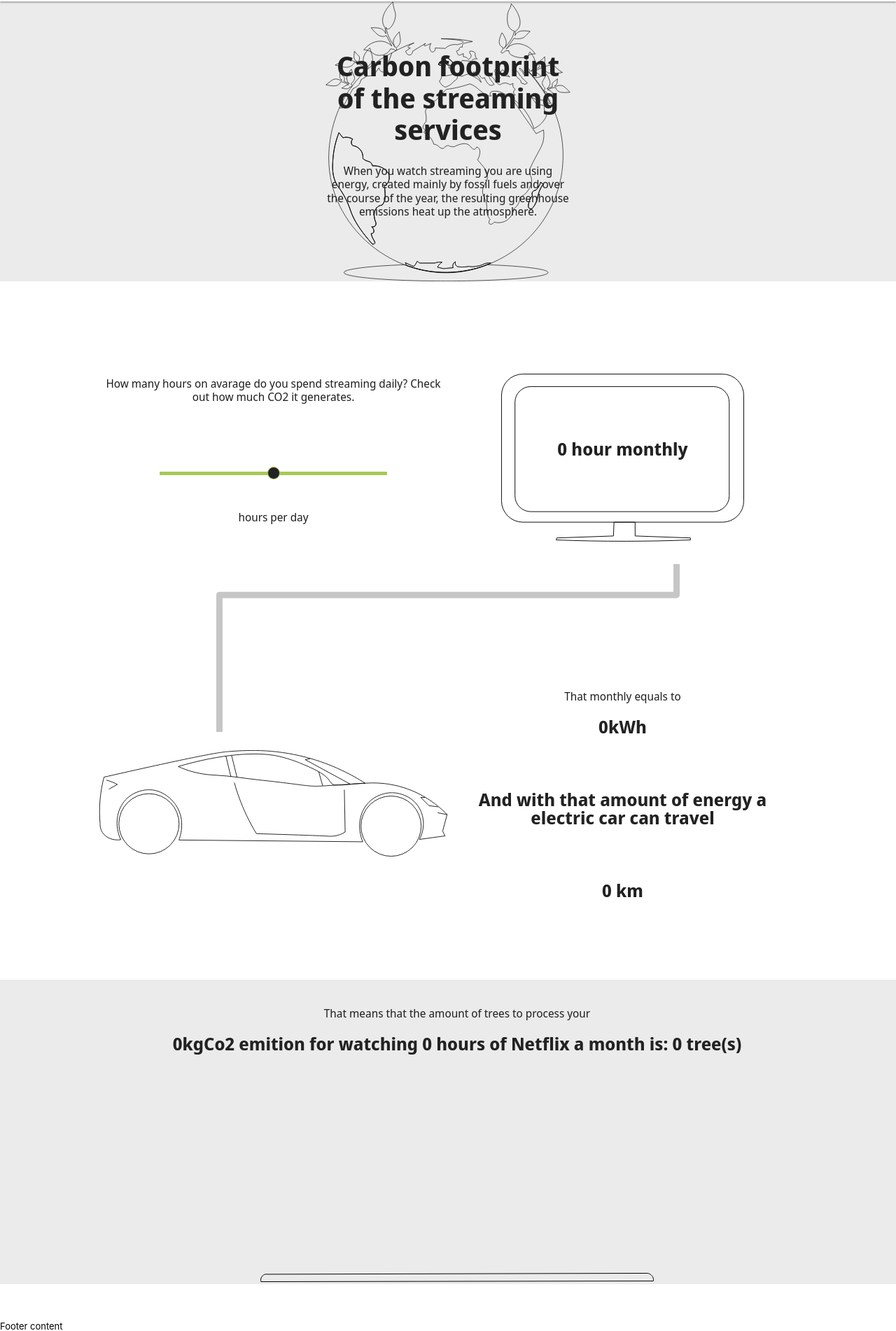
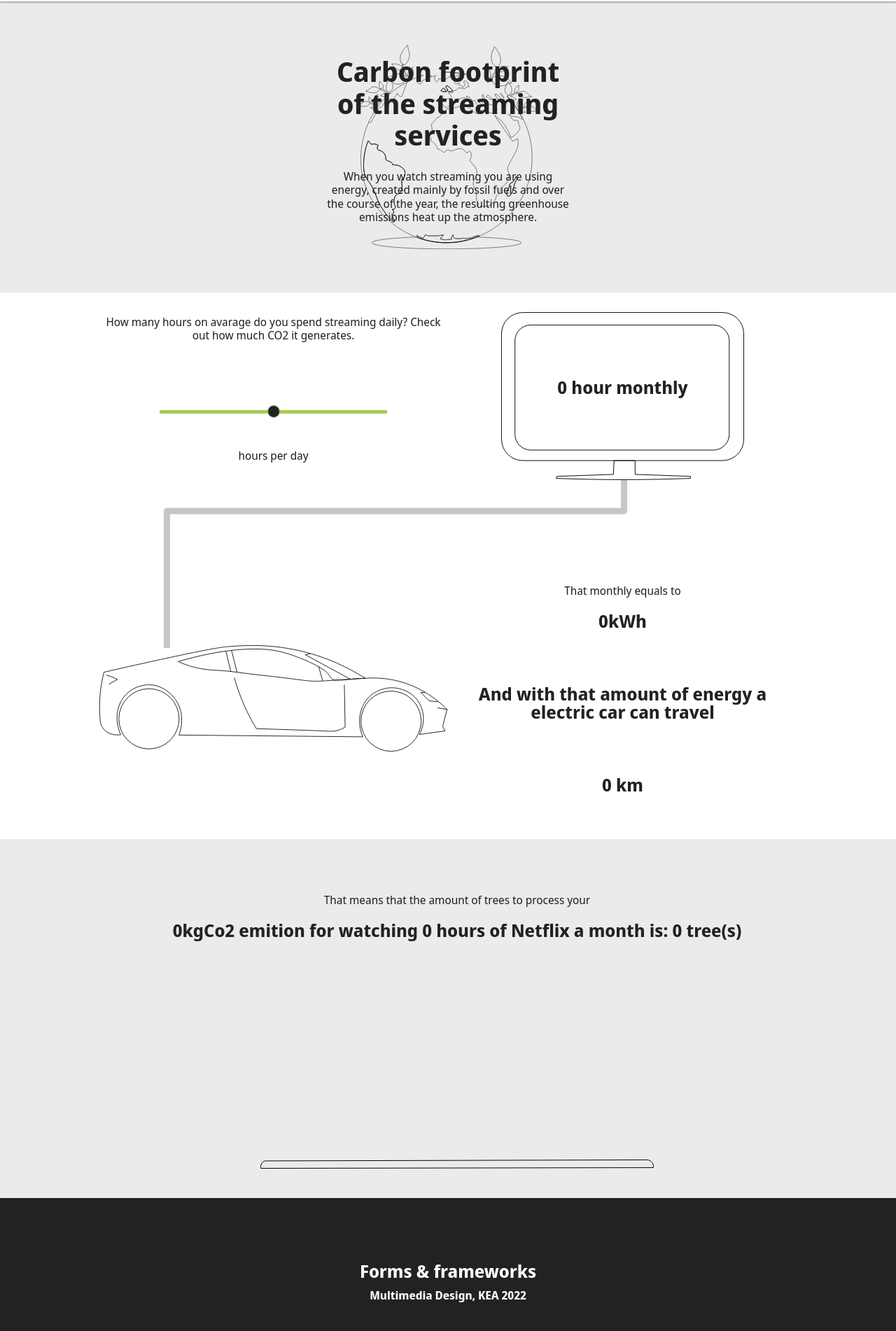
Before and after one commit to nikidkny/sustainableweb, a Next.js app: page / in a window 1280 px wide. Shown: the part 50-1952 px from the top of the page at 70% size. Built offline with nearby package versions, Linux system fonts and the light colour scheme.

Commit message:
CSS Style adjustments

```diff
--- a/components/Layout.js
+++ b/components/Layout.js
@@ -16,7 +16,26 @@ export default function Layout({ children }) {
         </nav>
       </header>
       <main>{children}</main>
-      <footer>Footer content</footer>
+      <footer>
+        <div id="footer" className="">
+          <div className="kea">
+            <h2>Forms & frameworks</h2>
+            <h3>Multimedia Design, KEA 2022</h3>
+            <ul>
+              <li>{/* <h3>Students:</h3> */}</li>
+              <li>
+                <p>Karina Elizabeth Valens Chala</p>
+              </li>
+              <li>
+                <p>Nikolett Dékány</p>
+              </li>
+              <li>
+                <p>José Francisco Sesé</p>
+              </li>
+            </ul>
+          </div>
+        </div>
+      </footer>
     </>
   );
 }
--- a/styles/style.css
+++ b/styles/style.css
@@ -68,6 +68,7 @@
 }
 
 body {
+  color: var(--color-30b);
   background-color: var(--color-60a);
 }
 
@@ -167,7 +168,8 @@ section {
   justify-content: center;
   align-items: center;
   text-align: center;
-  margin: var(--mtb-auto-large);
+  padding: var(--ptb-large);
+  margin: var(--m-auto);
   min-height: 400px;
 }
 
@@ -182,7 +184,6 @@ section {
   background-size: contain;
   background-repeat: no-repeat;
   background-size: 65%;
-  /* padding: var(--ptb-large); */
 }
 
 form {
@@ -215,7 +216,7 @@ form {
   background-position: center;
   background-size: contain;
   background-repeat: no-repeat;
-  margin-bottom: -130px;
+  margin-bottom: -112px;
 }
 
 .car {
@@ -407,13 +408,40 @@ ul li img,
   }
 }
 
+#footer {
+  display: flex;
+  justify-content: center;
+  align-items: center;
+  padding: var(--p-large);
+  width: 100%;
+  margin: var(--m-auto);
+  padding: var(--ptb-large);
+  background-color: var(--color-30b);
+}
+
+.names {
+  display: flex;
+}
+
+#footer .kea h3,
+#footer .kea h2,
+#footer .kea ul h3 {
+  text-align: center;
+  /* padding: var(--p-medium); */
+}
+
+#footer ul {
+  display: block;
+  text-align: center;
+  padding: var(--ptb-large);
+}
+
 @media screen and (min-width: 768px) {
   #intro {
     background-image: url("../media/earth.svg");
     background-position: center;
-    background-size: contain;
     background-repeat: no-repeat;
-    background-size: 35%;
+    background-size: 20%;
     /* padding: var(--ptb-large); */
   }
 }
@@ -430,7 +458,13 @@ ul li img,
   }
 
   #intro {
-    background-size: contain;
+    background-image: url("../media/earth.svg");
+    background-position: center;
+    background-repeat: no-repeat;
+    background-size: 20%;
+    top: 4rem;
+    position: relative;
+    /* padding: var(--ptb-large); */
   }
 
   .intro {
@@ -461,8 +495,13 @@ ul li img,
     background-position: center;
     background-size: contain;
     background-repeat: no-repeat;
-    margin-top: -100px;
-    margin-bottom: -150px;
+    margin-top: -80px;
+    margin-bottom: -130px;
+    /* margin-top: -100px;
+    margin-bottom: -150px; */
+    left: -75px;
+    position: relative;
+    z-index: -1;
   }
 
   .car {
@@ -482,4 +521,41 @@ ul li img,
     max-width: 100%;
     /* height: 100%; */
   }
+
+  #footer {
+    display: flex;
+    justify-content: baseline;
+    align-items: center;
+    gap: 4rem;
+    width: 100%;
+    margin: var(--m-auto);
+  }
+
+  .kea {
+    display: block;
+    margin: var(--mtb-large);
+  }
+
+  .kea h2,
+  .kea h3 {
+    margin: var(--mt);
+  }
+
+  #footer .kea h3,
+  #footer .kea h2,
+  #footer .kea p {
+    text-align: center;
+    color: var(--color-60a);
+  }
+
+  #footer ul {
+    width: 100%;
+    display: flex;
+    justify-content: center;
+    align-items: center;
+    text-align: center;
+  }
+  #footer ul li {
+    margin: var(--mlr);
+  }
 }
```
